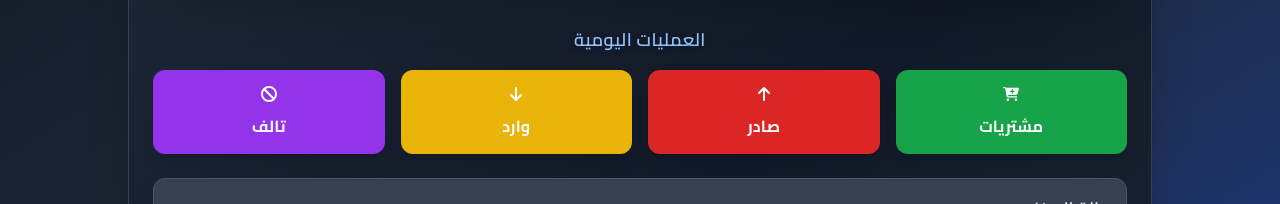
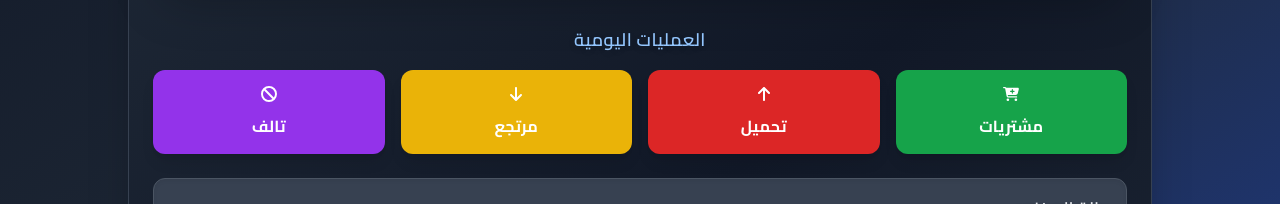
Before and after one commit to Do-2626/project, a Next.js app: page /inventory in a window 1280 px wide. Shown: the part 293-497 px from the top of the page. Built offline with nearby package versions, Linux system fonts and the light colour scheme; no server answers; the database is empty.

Commit message:
fix(inventory): update button labels for better clarity
Changed "صادر" to "تحميل" (loading) and "وارد" to "مرتجع" (return) to more accurately reflect the operations being performed. This improves user understanding of the inventory actions.

```diff
--- a/app/inventory/page.tsx
+++ b/app/inventory/page.tsx
@@ -104,7 +104,7 @@ export default function InventoryPage() {
                 title="تسجيل عملية صادر"
               >
                 <FaArrowUp className="mb-1" />
-                صادر
+                تحميل
               </button>
               <button
                 onClick={() => setModal({ open: true, type: "incoming", data: null })}
@@ -112,7 +112,7 @@ export default function InventoryPage() {
                 title="تسجيل عملية وارد"
               >
                 <FaArrowDown className="mb-1" />
-                وارد
+                مرتجع
               </button>
               <button
                 onClick={() => setModal({ open: true, type: "damaged", data: null })}
```
